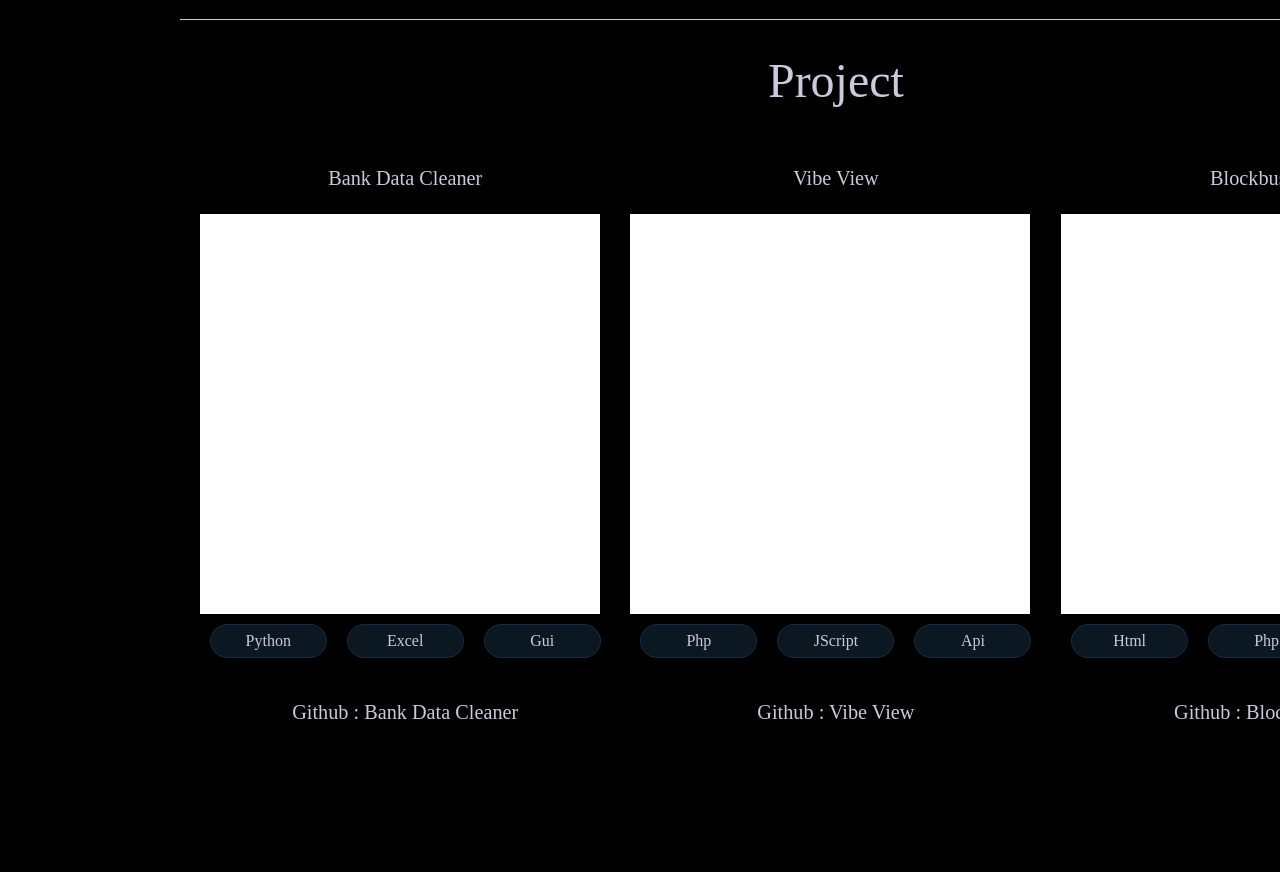
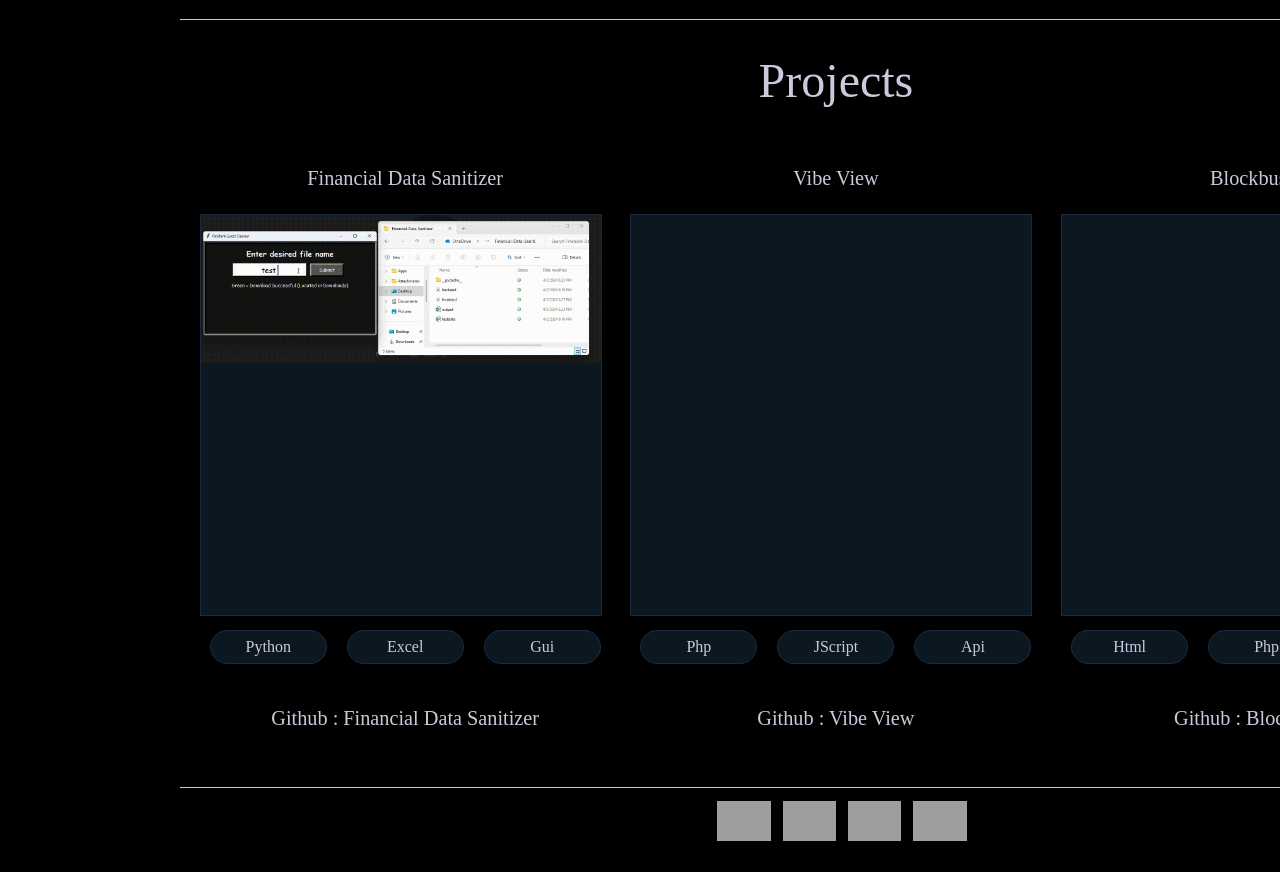
Before and after one commit to MckCha/React-Portfolio, a React (Vite) app in the folder react-portfolio/: page / in a window 1280 px wide. Shown: the part 1400-2272 px from the top of the page. Built offline with nearby package versions, Linux system fonts and the light colour scheme; grey boxes are pictures that could not be loaded.

Commit message:
feature(animate.jsx): Add animation

```diff
--- a/react-portfolio/package.json
+++ b/react-portfolio/package.json
@@ -10,6 +10,7 @@
     "preview": "vite preview"
   },
   "dependencies": {
+    "@react-hook/media-query": "^1.1.1",
     "react": "^18.2.0",
     "react-dom": "^18.2.0"
   },
--- a/react-portfolio/src/components/Navbar.jsx
+++ b/react-portfolio/src/components/Navbar.jsx
@@ -1,5 +1,3 @@
-import About from "./About";
-
 function Navbar() {
     const scrollToSection = (className) => {
         const section = document.querySelector(`.${className}`);
@@ -8,8 +6,6 @@ function Navbar() {
             window.scrollTo({ top: scrollPosition, behavior: 'smooth' });
         }
     };
-
-
     return (
         <div className="navContainer hidden">
             <div className="title name">Mike Cha</div>
--- a/react-portfolio/src/components/Projects.jsx
+++ b/react-portfolio/src/components/Projects.jsx
@@ -1,16 +1,19 @@
+import financialGif from '../assets/financial-data-demo.gif';
 
 function Projects() {
     return (
         <div className="projectContainer hidden">
-            <div className="title">Project</div>
+            <div className="title">Projects</div>
             <div className="projects">
                 <div>
-                    <div className="title subTitle">Bank Data Cleaner</div>
-                    <div className="projectImage"></div>
+                    <div className="title subTitle">Financial Data Sanitizer</div>
+                    <div className="projectImage">
+                        <img src= {financialGif} style={{width: '400px', height: 'auto'}}/>
+                    </div>
                     <div className="tag">Python</div>
                     <div className="tag">Excel</div>
                     <div className="tag">Gui</div>
-                    <div className="title subTitle" >Github : Bank Data Cleaner</div>
+                    <div className="title subTitle" >Github : Financial Data Sanitizer</div>
                 </div>
                 <div>
                     <div className="title subTitle">Vibe View</div>
--- a/react-portfolio/src/index.css
+++ b/react-portfolio/src/index.css
@@ -54,11 +54,19 @@ body {
 }
 .hidden {
   opacity: 0;
-  transition: all 5s;
+  transition: all 3.5s;
+}
+
+@media(prefers-reduced-motion: reduce) {
+  .hidden {
+    transition: none;
+  }
 }
 
 .show {
-  opacity: 1
+  opacity: 1;
+  filter: blur(0);
+  transform: translateX(0);
 }
 
 .aboutContainer {
@@ -96,7 +104,8 @@ body {
   font-size: 20.25px; letter-spacing: -2%;
 }
 .profilePicture {
-  background-color: #fff;
+  border: 1px solid #1B2A41;
+  background-color: #0C1821;
   height: 550px;
   width: 600px;
   border: 50px red;
@@ -105,7 +114,7 @@ body {
   background-color: #000000;
   box-shadow: 0px 4px 4px 0px rgba(0, 0, 0, 0.25);
   text-align: center;
-  margin-bottom: 56px;
+  margin-bottom: 32px;
   border-top: 1px solid;
 
 }
@@ -114,9 +123,11 @@ body {
   justify-content: space-evenly;
 }
 .projectImage {
-  background-color: #fff;
+  border: 1px solid #1B2A41;
+  background-color: #0C1821;
   width: 400px;
   height: 400px;
+  margin-bottom: 4px;
   /*  border: 10px solid purple */
 }
 .tag {
--- a/react-portfolio/src/utils/Animate.jsx
+++ b/react-portfolio/src/utils/Animate.jsx
@@ -9,7 +9,7 @@ function Animate() {
             }
         });
     });
-    const hiddenElements = document.querySelectorAll('.navContainer, .introContainer, .aboutRow ,.projectContainer, .footerContaner');
+    const hiddenElements = document.querySelectorAll('.navContainer, .introContainer, .aboutRow ,.projectContainer, .footerContainer');
     hiddenElements.forEach((el) => observer.observe(el));
     return (
         <></>
```
Also changed, not shown: react-portfolio/src/assets/financial-data-demo.gif (added), 1 other file (tests, documents, lock files or other folders).
